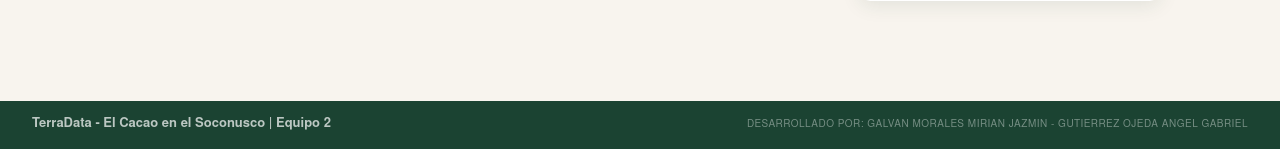
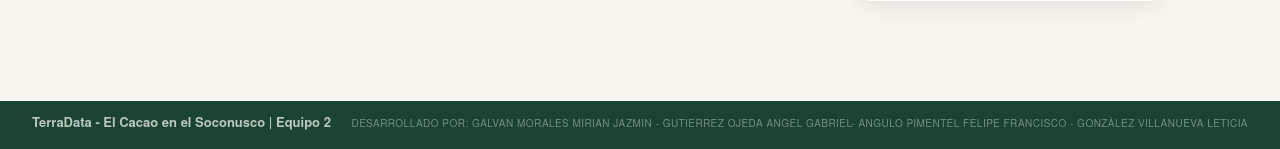
Before and after one commit to Angel-Gutierrez23/blanca-raiz, a Flask app: page / in a window 1280 px wide. Shown: the part 941-1090 px from the top of the page. Run offline with Flask 3, Linux system fonts and the light colour scheme.

Commit message:
Actualizacion de nombres

```diff
--- a/templates/index.html
+++ b/templates/index.html
@@ -817,7 +817,7 @@ r2 = 1 - (ss_res / ss_tot) if ss_tot != 0 else 0</code></pre>
 
 <footer class="footer">
     <span class="footer-nombre">TerraData - El Cacao en el Soconusco | Equipo 2</span>
-    <span class="footer-meta">Desarrollado por: Galvan Morales Mirian Jazmin - Gutierrez Ojeda Angel Gabriel</span>
+    <span class="footer-meta">Desarrollado por: Galvan Morales Mirian Jazmin - Gutierrez Ojeda Angel Gabriel- Angulo Pimentel Felipe Francisco - González Villanueva Leticia</span>
 </footer>
 
 <script>
```
